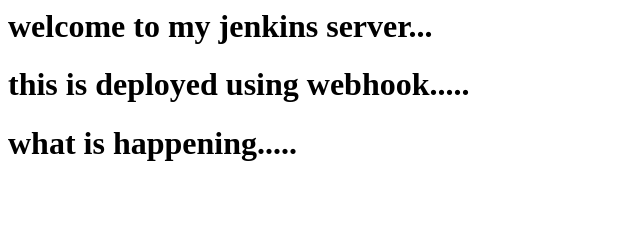
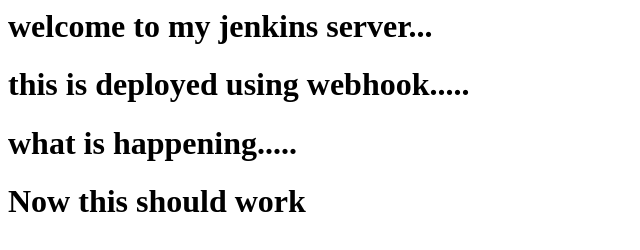
Before and after one commit to krsharathrao/jenkins-demo, a plain HTML site: page index.html in a window 1280 px wide. Shown: the whole page, without its empty margins (0-640 px from the left). Drawn offline with Linux system fonts and the light colour scheme.

Commit message:
Update index.html

```diff
--- a/index.html
+++ b/index.html
@@ -1,3 +1,4 @@
 <h1> welcome to my jenkins server... </h1>
 <h1> this is deployed using webhook.....</h1>
 <h1>what is happening.....</h1>
+<h1>Now this should work</h1>
```
